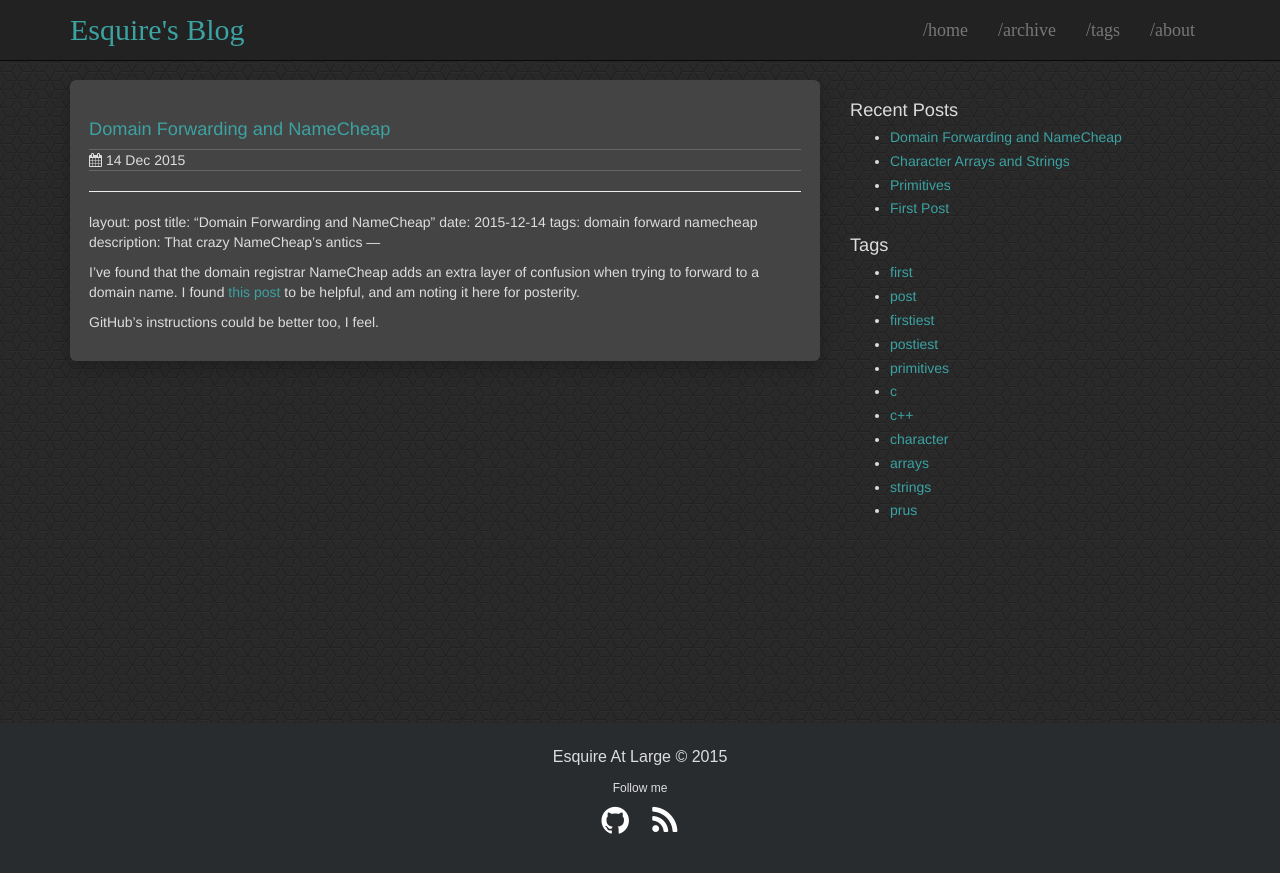
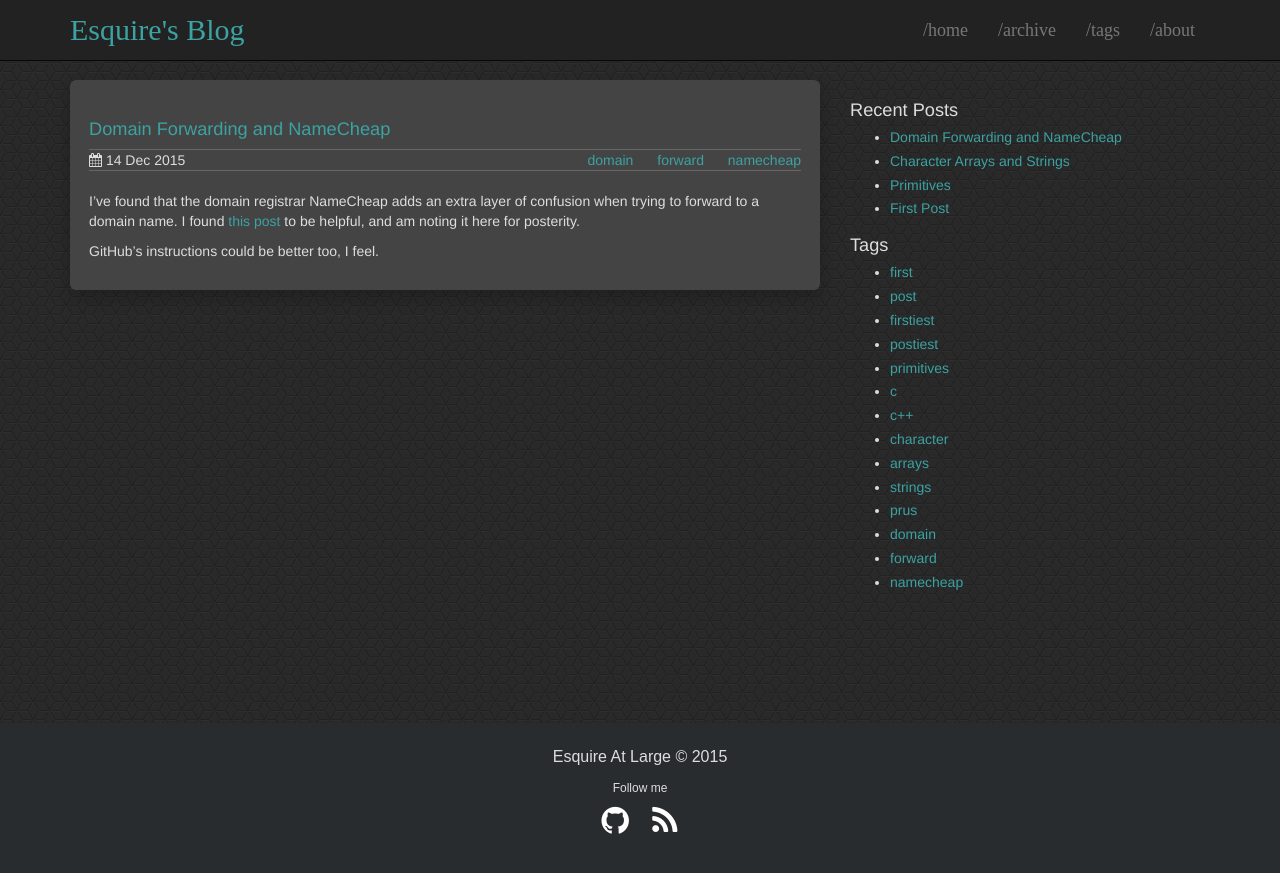
Before and after one commit to esquireatlarge/esquireatlarge.github.io, a Jekyll site: the page built from _posts/2015-12-14-domain_forwarding_namecheap.md, in a window 1280 px wide. Shown: the top 873 px of the page. Built offline with Jekyll 4.4.1, drawn with Linux system fonts in a browser that asks for light colours.

Commit message:
Update 2015-12-14-domain_forwarding_namecheap.md

```diff
--- a/_posts/2015-12-14-domain_forwarding_namecheap.md
+++ b/_posts/2015-12-14-domain_forwarding_namecheap.md
@@ -1,8 +1,3 @@
----
-layout: post
-title: "Domain Forwarding and NameCheap"
-date: 2015-12-14
----
 ---
 layout: post
 title: "Domain Forwarding and NameCheap"
```
